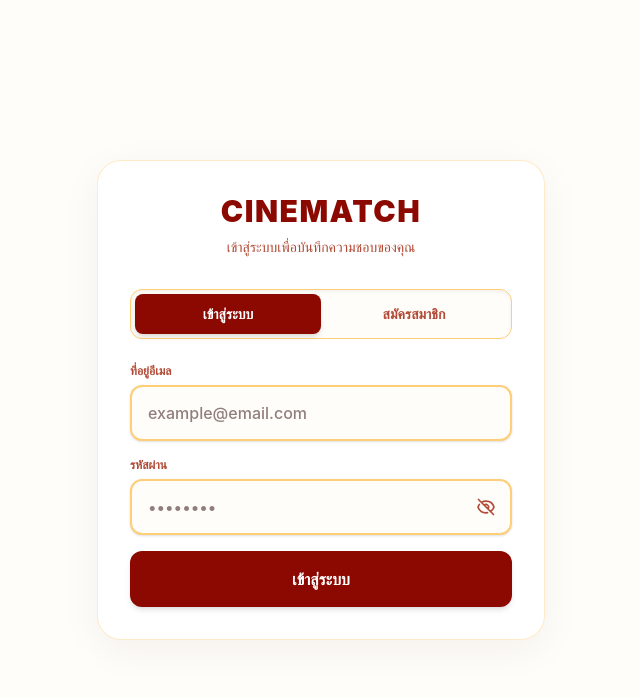
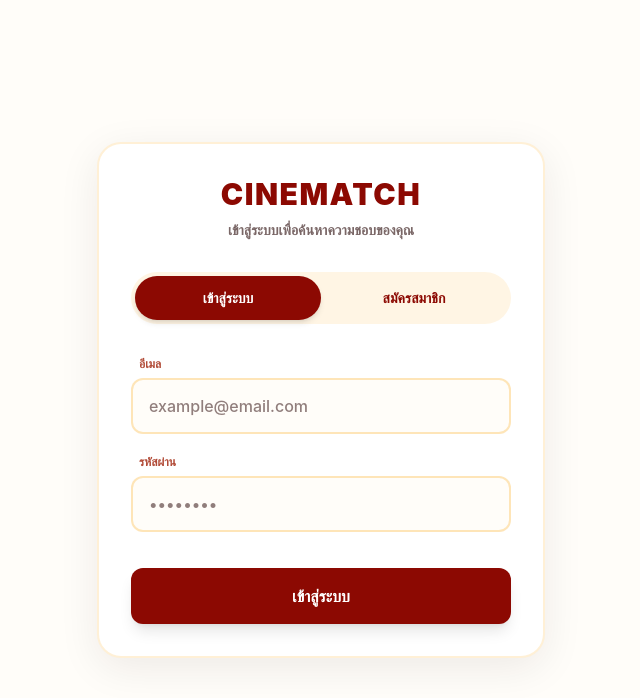
Before and after one commit to dxmimiu/cinematch-frontend, a React (Vite) app: page / in a window 1280 px wide. Shown: the top 698 px of the page, without its empty margins (319-959 px from the left). Built offline with nearby package versions, Linux system fonts and the light colour scheme.

Commit message:
feat: ready for production deployment

```diff
--- a/src/components/Auth.jsx
+++ b/src/components/Auth.jsx
@@ -1,130 +1,77 @@
 import React, { useState } from 'react';
 import axios from 'axios';
+import toast from 'react-hot-toast';
 
 export default function Auth({ onLoginSuccess }) {
-  const [isLoginMode, setIsLoginMode] = useState(true);
+  const [isLogin, setIsLogin] = useState(true);
   const [name, setName] = useState('');
   const [email, setEmail] = useState('');
   const [password, setPassword] = useState('');
+  const [isLoading, setIsLoading] = useState(false);
 
-  // ✅ เพิ่ม State สำหรับจัดการเปิด-ปิดรหัสผ่าน
-  const [showPassword, setShowPassword] = useState(false);
-
-  const [isLoading, setIsLoading] = useState(false);
-  const [errorMsg, setErrorMsg] = useState('');
-  const [successMsg, setSuccessMsg] = useState('');
+  // 🟢 ลิงก์ชี้ไปที่ Render ตัวจริง 100%
+  const BASE_URL = 'https://cinematch-backend-hdvz.onrender.com';
 
   const handleSubmit = async (e) => {
     e.preventDefault();
-    setErrorMsg('');
-    setSuccessMsg('');
     setIsLoading(true);
 
     try {
-      if (isLoginMode) {
-        // --- 1. โหมดเข้าสู่ระบบ (Login) ---
-        const res = await axios.post('https://cinematch-backend-hdvz.onrender.com/api/login', {
-          email: email,
-          password: password
-        });
-
+      if (isLogin) {
+        // เข้าสู่ระบบ
+        const res = await axios.post(`${BASE_URL}/api/login`, { email, password });
+        localStorage.setItem('cinematch_token', res.data.token);
+        toast.success('เข้าสู่ระบบสำเร็จ!');
         onLoginSuccess(res.data.user, 'login');
       } else {
-        // --- 2. โหมดสมัครสมาชิก (Register) ---
-        const res = await axios.post('https://cinematch-backend-hdvz.onrender.com/api/register', {
-          name: name,
-          email: email,
-          password: password
-      });
-
+        // สมัครสมาชิก
+        // 🟢 แก้ไข: backend คืน token กลับมาให้พร้อมใช้งานทันทีตอนสมัครสำเร็จ
+        // จึงล็อกอินให้อัตโนมัติแทนที่จะบังคับให้ผู้ใช้กรอกซ้ำอีกรอบ
+        const res = await axios.post(`${BASE_URL}/api/register`, { name, email, password });
+        localStorage.setItem('cinematch_token', res.data.token);
+        toast.success('สมัครสมาชิกสำเร็จ!');
         onLoginSuccess(res.data.user, 'register');
       }
     } catch (err) {
-    // 🟢 เติม 2 บรรทัดนี้เข้าไป เพื่อให้มันฟ้องหน้าจอตรงๆ เลยว่าพังเพราะอะไร!
-    console.error("Auth Error Full:", err);
-    alert("สาเหตุที่พัง: " + err.message);
-
-    toast.error('เกิดข้อผิดพลาดในการเชื่อมต่อ'); // (อันนี้โค้ดเดิมของคุณ)
+      // 🟢 ดึงคำด่าจากหลังบ้านมาโชว์ตรงๆ จะได้รู้ว่ากรอกอะไรผิด!
+      const errorMsg = err.response?.data?.message || err.message;
+      toast.error(errorMsg);
+      alert("แจ้งเตือน: " + errorMsg);
+    } finally {
+      setIsLoading(false);
     }
   };
 
   return (
-    <div className="min-h-screen bg-[#FFFDF9] flex items-center justify-center p-4 animate-fade-in">
-      <div className="w-full max-w-md bg-white rounded-3xl p-8 shadow-[0_10px_40px_rgba(33,1,0,0.05)] border border-[#FECE79]/40">
-
+    <div className="min-h-screen bg-[#FFFDF9] flex flex-col items-center justify-center p-6 animate-fade-in">
+      <div className="bg-white rounded-3xl p-8 max-w-md w-full shadow-[0_10px_40px_rgba(33,1,0,0.08)] border-2 border-[#FECE79]/30">
         <div className="text-center mb-8">
-          <h1 className="text-3xl font-black text-[#8C0902] tracking-wider mb-2">CINEMATCH</h1>
-          <p className="text-[#B14A36] font-medium text-sm">เข้าสู่ระบบเพื่อบันทึกความชอบของคุณ</p>
+          <h1 className="text-3xl font-black text-[#8C0902] mb-2 uppercase tracking-wider">CINEMATCH</h1>
+          <p className="text-[#210100]/60 text-sm font-bold">{isLogin ? 'เข้าสู่ระบบเพื่อค้นหาความชอบของคุณ' : 'สร้างบัญชีเพื่อเริ่มต้นใช้งาน'}</p>
         </div>
 
-        <div className="flex bg-[#FFFDF9] border border-[#FECE79] rounded-xl p-1 shadow-inner mb-6">
-          <button
-            type="button"
-            onClick={() => { setIsLoginMode(true); setErrorMsg(''); setSuccessMsg(''); }}
-            className={`flex-1 py-2.5 rounded-lg text-sm font-extrabold transition-all ${isLoginMode ? 'bg-[#8C0902] text-white shadow-md' : 'text-[#B14A36] hover:bg-[#FECE79]/30'}`}
-          >
-            เข้าสู่ระบบ
-          </button>
-          <button
-            type="button"
-            onClick={() => { setIsLoginMode(false); setErrorMsg(''); setSuccessMsg(''); }}
-            className={`flex-1 py-2.5 rounded-lg text-sm font-extrabold transition-all ${!isLoginMode ? 'bg-[#8C0902] text-white shadow-md' : 'text-[#B14A36] hover:bg-[#FECE79]/30'}`}
-          >
-            สมัครสมาชิก
-          </button>
+        <div className="flex bg-[#FECE79]/20 p-1 rounded-full mb-8">
+          <button onClick={() => setIsLogin(true)} className={`flex-1 py-3 rounded-full text-sm font-extrabold transition-all ${isLogin ? 'bg-[#8C0902] text-white shadow-md' : 'text-[#8C0902] hover:bg-white/50'}`}>เข้าสู่ระบบ</button>
+          <button onClick={() => setIsLogin(false)} className={`flex-1 py-3 rounded-full text-sm font-extrabold transition-all ${!isLogin ? 'bg-[#8C0902] text-white shadow-md' : 'text-[#8C0902] hover:bg-white/50'}`}>สมัครสมาชิก</button>
         </div>
 
-        {errorMsg && <div className="mb-4 p-3 bg-red-100 text-red-700 text-sm font-bold rounded-xl text-center">{errorMsg}</div>}
-        {successMsg && <div className="mb-4 p-3 bg-green-100 text-green-700 text-sm font-bold rounded-xl text-center">{successMsg}</div>}
-
-        <form onSubmit={handleSubmit} className="space-y-4">
-          {!isLoginMode && (
+        <form onSubmit={handleSubmit} className="space-y-5">
+          {!isLogin && (
             <div>
-              <label className="block text-xs font-extrabold text-[#B14A36] uppercase mb-1.5">ชื่อ</label>
-              <input type="text" value={name} onChange={e => setName(e.target.value)} required placeholder="John Doe" className="w-full bg-[#FFFDF9] border-2 border-[#FECE79] focus:border-[#E6A341] rounded-xl px-4 py-3.5 text-[#210100] font-medium outline-none transition-all shadow-sm" />
+              <label className="block text-xs font-black text-[#B14A36] mb-1.5 ml-2">ชื่อผู้ใช้</label>
+              <input type="text" value={name} onChange={(e) => setName(e.target.value)} className="w-full bg-[#FFFDF9] border-2 border-[#FECE79]/50 focus:border-[#8C0902] rounded-xl px-4 py-3.5 outline-none font-medium text-[#210100] transition-colors" placeholder="ชื่อของคุณ" required />
             </div>
           )}
-
           <div>
-            <label className="block text-xs font-extrabold text-[#B14A36] uppercase mb-1.5">ที่อยู่อีเมล</label>
-            <input type="email" value={email} onChange={e => setEmail(e.target.value)} required placeholder="example@email.com" className="w-full bg-[#FFFDF9] border-2 border-[#FECE79] focus:border-[#E6A341] rounded-xl px-4 py-3.5 text-[#210100] font-medium outline-none transition-all shadow-sm" />
+            <label className="block text-xs font-black text-[#B14A36] mb-1.5 ml-2">อีเมล</label>
+            <input type="email" value={email} onChange={(e) => setEmail(e.target.value)} className="w-full bg-[#FFFDF9] border-2 border-[#FECE79]/50 focus:border-[#8C0902] rounded-xl px-4 py-3.5 outline-none font-medium text-[#210100] transition-colors" placeholder="example@email.com" required />
           </div>
-
           <div>
-            <label className="block text-xs font-extrabold text-[#B14A36] uppercase mb-1.5">รหัสผ่าน</label>
-            {/* ✅ สร้าง wrapper เป็น relative เพื่อวางปุ่มตาทับลงไป */}
-            <div className="relative">
-              <input
-                type={showPassword ? "text" : "password"} // เปลี่ยน type ตาม state
-                value={password}
-                onChange={e => setPassword(e.target.value)}
-                required
-                placeholder="••••••••"
-                className="w-full bg-[#FFFDF9] border-2 border-[#FECE79] focus:border-[#E6A341] rounded-xl px-4 py-3.5 pr-12 text-[#210100] font-medium outline-none transition-all shadow-sm" // เพิ่ม pr-12 เพื่อไม่ให้ตัวหนังสือชนกับรูปตา
-              />
-              <button
-                type="button"
-                onClick={() => setShowPassword(!showPassword)}
-                className="absolute inset-y-0 right-0 flex items-center pr-4 text-[#B14A36] hover:text-[#8C0902] transition-colors focus:outline-none"
-              >
-                {/* สลับไอคอนเปิด-ปิดตา */}
-                {showPassword ? (
-                  <svg className="w-5 h-5" fill="none" stroke="currentColor" viewBox="0 0 24 24" xmlns="http://www.w3.org/2000/svg">
-                    <path strokeLinecap="round" strokeLinejoin="round" strokeWidth="2" d="M15 12a3 3 0 11-6 0 3 3 0 016 0z"></path>
-                    <path strokeLinecap="round" strokeLinejoin="round" strokeWidth="2" d="M2.458 12C3.732 7.943 7.523 5 12 5c4.478 0 8.268 2.943 9.542 7-1.274 4.057-5.064 7-9.542 7-4.477 0-8.268-2.943-9.542-7z"></path>
-                  </svg>
-                ) : (
-                  <svg className="w-5 h-5" fill="none" stroke="currentColor" viewBox="0 0 24 24" xmlns="http://www.w3.org/2000/svg">
-                    <path strokeLinecap="round" strokeLinejoin="round" strokeWidth="2" d="M13.875 18.825A10.05 10.05 0 0112 19c-4.478 0-8.268-2.943-9.543-7a9.97 9.97 0 011.563-3.029m5.858.908a3 3 0 114.243 4.243M9.878 9.878l4.242 4.242M9.88 9.88l-3.29-3.29m7.532 7.532l3.29 3.29M3 3l3.59 3.59m0 0A9.953 9.953 0 0112 5c4.478 0 8.268 2.943 9.543 7a10.025 10.025 0 01-4.132 5.411m0 0L21 21"></path>
-                  </svg>
-                )}
-              </button>
-            </div>
+            <label className="block text-xs font-black text-[#B14A36] mb-1.5 ml-2">รหัสผ่าน</label>
+            <input type="password" value={password} onChange={(e) => setPassword(e.target.value)} className="w-full bg-[#FFFDF9] border-2 border-[#FECE79]/50 focus:border-[#8C0902] rounded-xl px-4 py-3.5 outline-none font-medium text-[#210100] transition-colors" placeholder="••••••••" required />
           </div>
-
-          <button type="submit" disabled={isLoading} className="w-full bg-[#8C0902] hover:bg-[#210100] text-white font-extrabold py-4 rounded-xl transition-all shadow-md mt-4 flex justify-center items-center gap-2">
-            {isLoading && <span className="w-5 h-5 border-2 border-white/30 border-t-white rounded-full animate-spin"></span>}
-            {isLoginMode ? 'เข้าสู่ระบบ' : 'สร้างบัญชีใหม่'}
+          <button type="submit" disabled={isLoading} className="w-full bg-[#8C0902] hover:bg-[#210100] text-white font-black py-4 rounded-xl transition-all shadow-lg hover:shadow-xl mt-4 disabled:opacity-50">
+            {isLoading ? 'กำลังประมวลผล...' : (isLogin ? 'เข้าสู่ระบบ' : 'สมัครสมาชิก')}
           </button>
         </form>
       </div>
```
